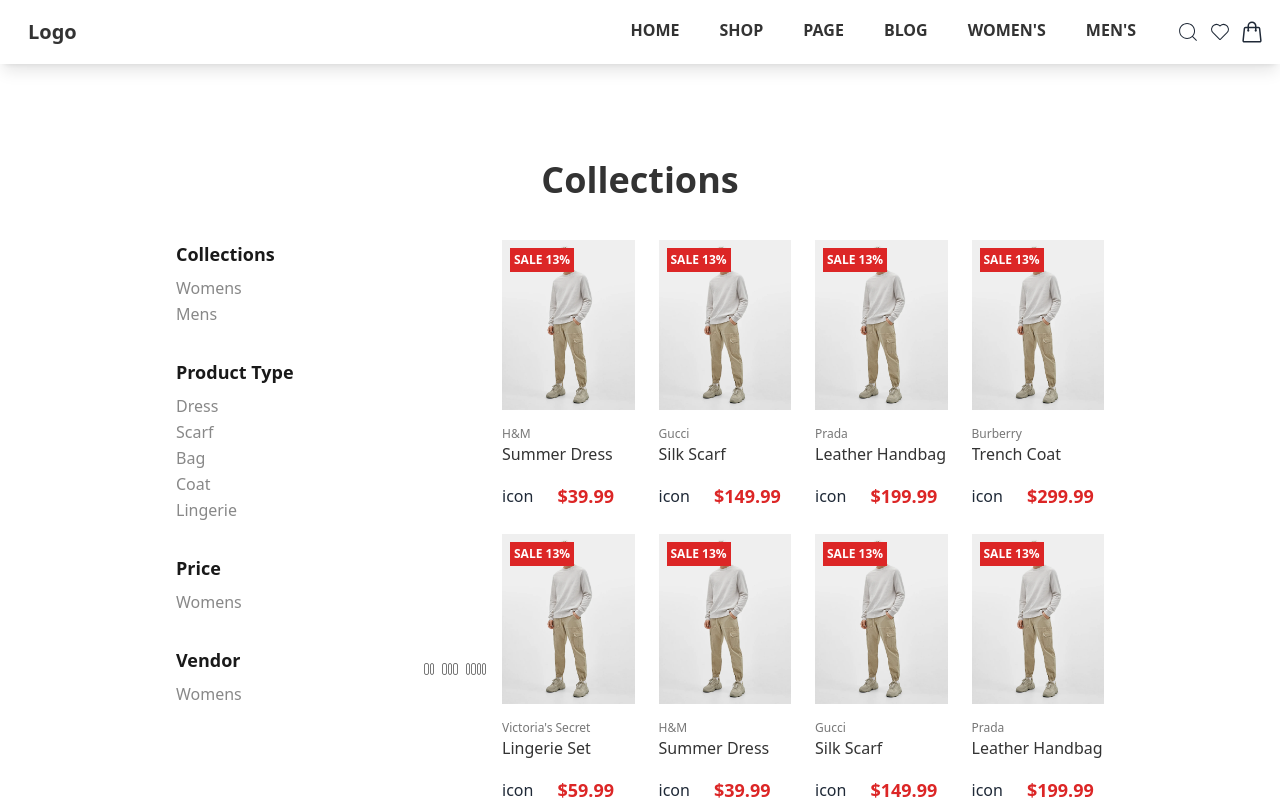
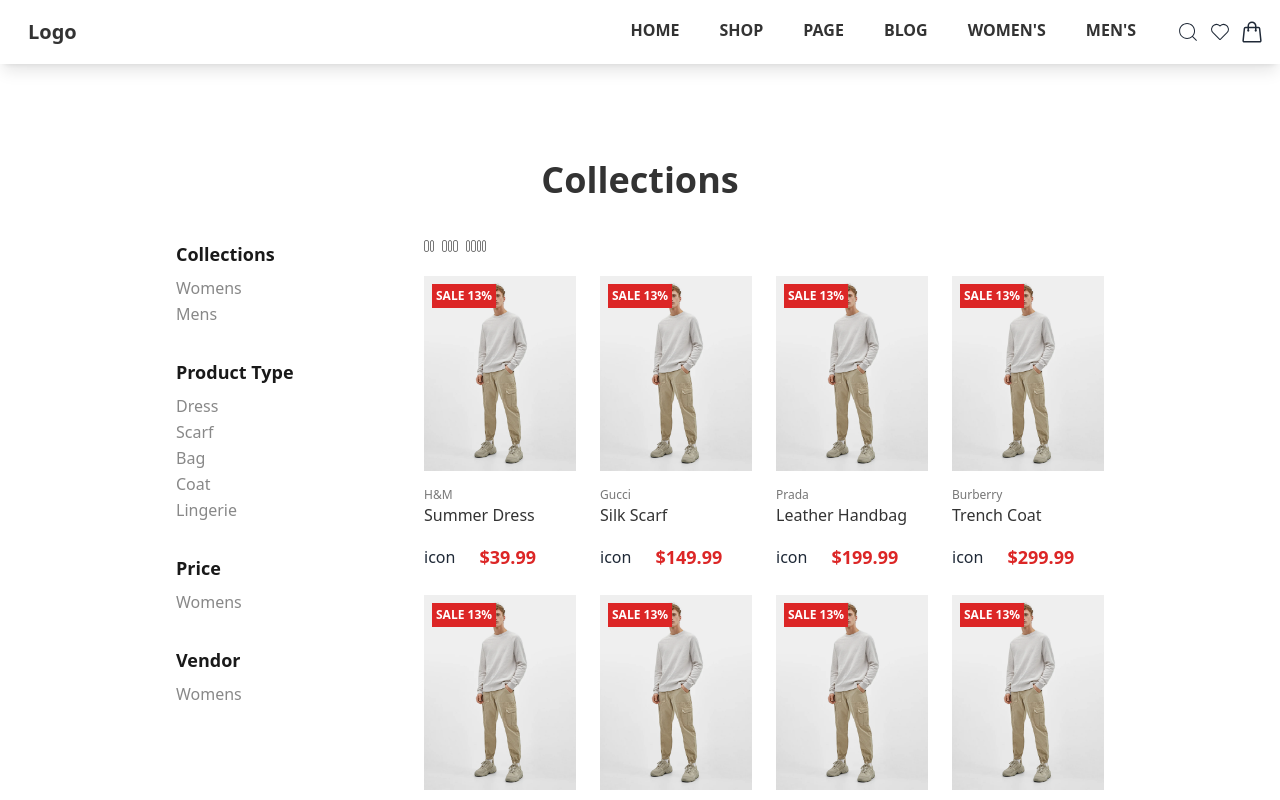
Before and after one commit to AHShuvro/clothing-clone-site, a React (Vite) app: page /womencollections/women in a window 1280 px wide. Shown: the top 800 px of the page. Built offline with nearby package versions, Linux system fonts and the light colour scheme.

Commit message:
added display tab on collections

```diff
--- a/src/Components/Women's/Women1.jsx
+++ b/src/Components/Women's/Women1.jsx
@@ -52,7 +52,8 @@ const Women1 = () => {
     return (
         <div className="drawer drawer-mobile">
             <input id="my-drawer" type="checkbox" className="drawer-toggle" />
-            <div className="drawer-content flex justify-between mb-4 md:mb-6">
+            <div className="drawer-content">
+                <div className=" flex justify-between mb-4 md:mb-6">
                     <label htmlFor="my-drawer" className=" drawer-button flex gap-1 items-center mb-4 lg:hidden font-bold cursor-pointer"><CiFilter className="text-2xl font-semibold" /> Filter</label>
                     <div className="flex items-center gap-2 pr-4">
                         <div className="flex gap-[1px] h-3 w-[10px] cursor-pointer" onClick={() => handleButtonClick('2')}>
@@ -69,6 +70,7 @@ const Women1 = () => {
                             <div className="border border-[#777777] rounded-sm w-full h-full"></div>
                             <div className="border border-[#777777] rounded-sm w-full h-full"></div>
                             <div className="border border-[#777777] rounded-sm w-full h-full"></div>
+                        </div>
                     </div>
                 </div>
                 <div className={tab}>
```
Lines whose indentation alone changed are shown as unchanged.
